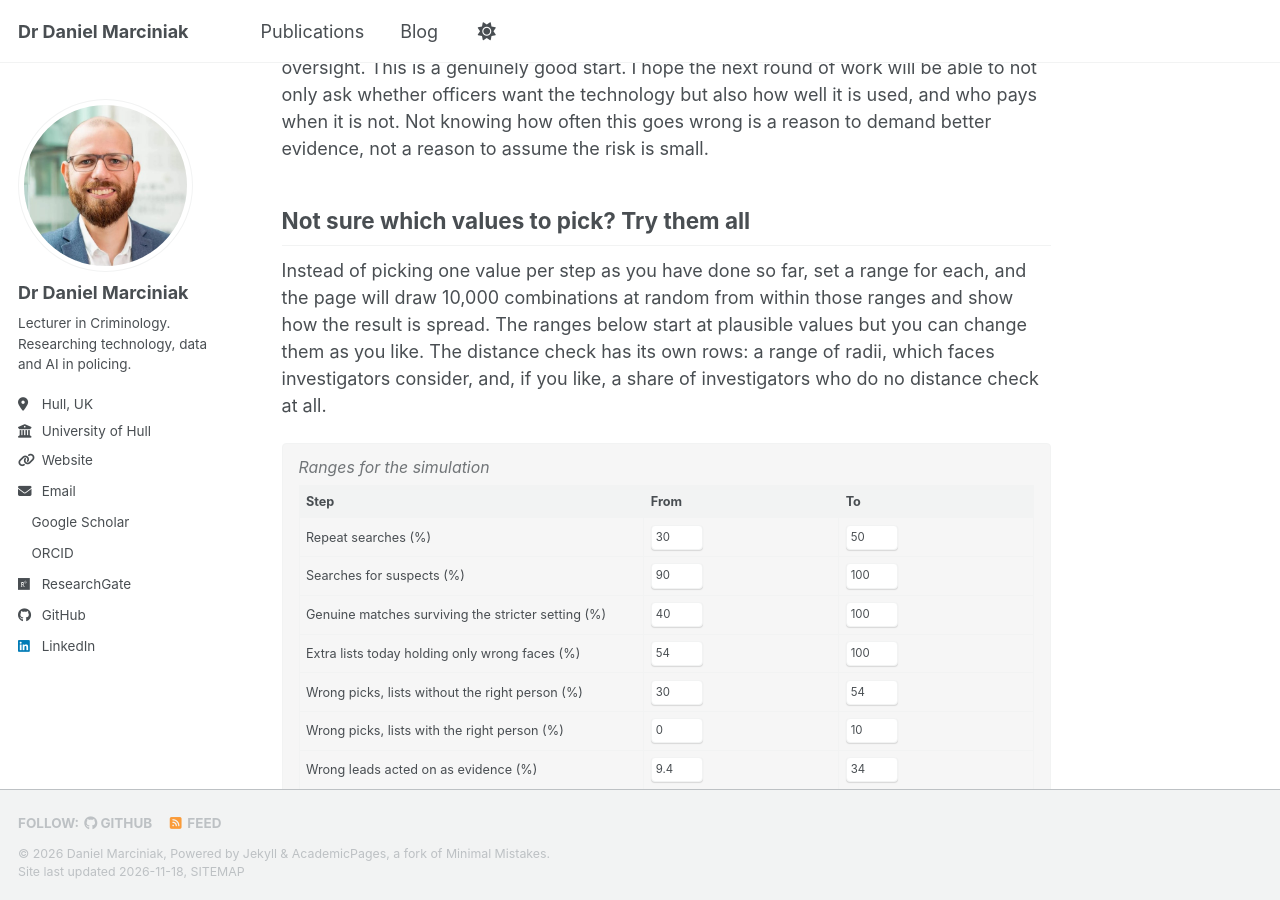
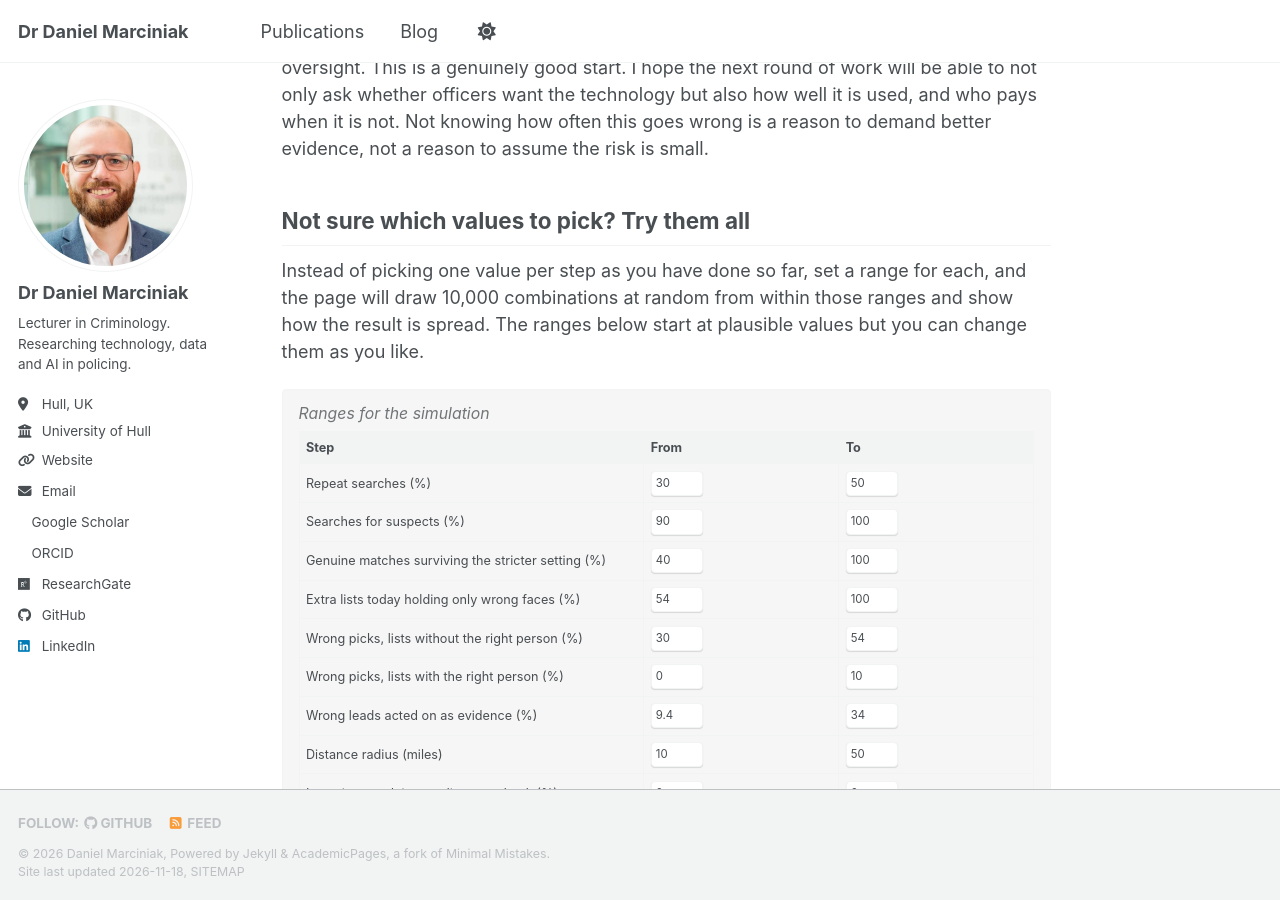
Before and after one commit to danmarciniak/danmarciniak.github.io, a Jekyll site: the page built from _posts/2026-11-17-retrospective-facial-recognition.html, in a window 1280 px wide and 900 px high, scrolled down 10610 px. Built offline with Jekyll 4.4.1, drawn with Linux system fonts in a browser that asks for light colours; a script bundle is joined from its source files by our own code; a style sheet for code colours, icons or effects is not loaded.

Commit message:
Trim simulator intro and shorten log-scale note to '(log scale)'
Co-Authored-By: Claude Opus 5.5 <noreply@anthropic.com>
Claude-Session: https://claude.ai/code/session_01U25hzNMLoE9sT7k9yr3Jmo

```diff
--- a/_posts/2026-11-17-retrospective-facial-recognition.html
+++ b/_posts/2026-11-17-retrospective-facial-recognition.html
@@ -253,7 +253,7 @@ tags:
 
 <h2>Not sure which values to pick? Try them all</h2>
 
-<p>Instead of picking one value per step as you have done so far, set a range for each, and the page will draw 10,000 combinations at random from within those ranges and show how the result is spread. The ranges below start at plausible values but you can change them as you like. The distance check has its own rows: a range of radii, which faces investigators consider, and, if you like, a share of investigators who do no distance check at all.</p>
+<p>Instead of picking one value per step as you have done so far, set a range for each, and the page will draw 10,000 combinations at random from within those ranges and show how the result is spread. The ranges below start at plausible values but you can change them as you like.</p>
 
 <div class="ctl mc">
   <h3>Ranges for the simulation</h3>
@@ -267,7 +267,7 @@ tags:
     <div class="stats"><div>Median<br><b id="mc-med"></b></div><div>Middle 90% of draws<br><b id="mc-int"></b></div><div>Post's scenario<br><b id="mc-post"></b></div></div>
     <div class="seg" id="mc-scale" role="group" aria-label="Histogram scale"><button data-val="linear">plain scale</button><button data-val="log">log scale</button></div>
     <svg id="mc-hist" viewBox="0 0 700 280" role="img" aria-label="Histogram of simulated contacts a year"></svg>
-    <p class="hint">Contacts a year given a wrong match<span id="mc-scale-note-wrap">; <span id="mc-scale-note"></span></span>. Each value within the chosen ranges is treated as equally likely.</p>
+    <p class="hint">Contacts a year given a wrong match<span id="mc-scale-note-wrap"> (log scale)</span>. Each value within the chosen ranges is treated as equally likely.</p>
   </div>
 </div>
 
--- a/assets/js/rfr-facial-recognition.js
+++ b/assets/js/rfr-facial-recognition.js
@@ -239,7 +239,7 @@ function drawHist(){
   s += '<line x1="'+xp+'" x2="'+xp+'" y1="'+(y0+12)+'" y2="'+(y0+H)+'" stroke="var(--ink2)" stroke-dasharray="4 3"/><text x="'+(xp+5)+'" y="'+(y0+12)+'" font-size="12" fill="var(--ink2)">post '+fmt(pm)+'</text>';
   if (note) s += '<text x="'+(x0+W)+'" y="'+(y0+H+36)+'" font-size="11.5" text-anchor="end" fill="var(--ink2)">'+note+'</text>';
   $("mc-hist").innerHTML = s;
-  $("mc-scale-note").textContent = "log scale: each labelled step along the axis is ten times the last"; $("mc-scale-note-wrap").style.display = histScale === "log" ? "" : "none";
+  $("mc-scale-note-wrap").style.display = histScale === "log" ? "" : "none";
 }
 
 render();
```
